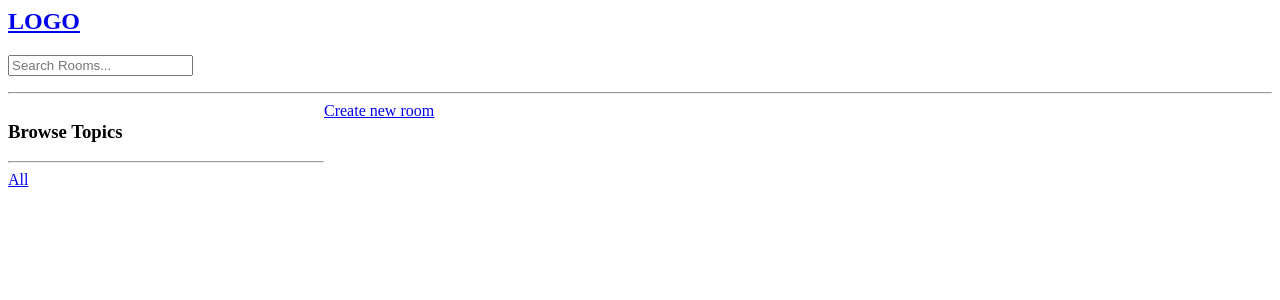
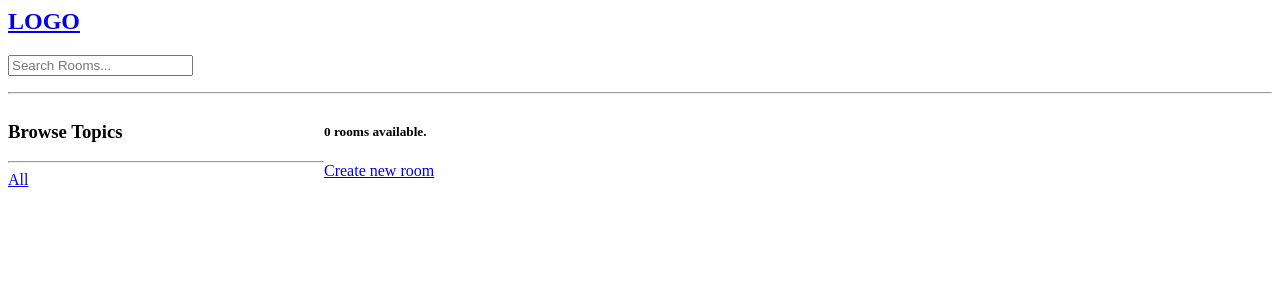
Before and after one commit to rukshan99/scholab, a Django app: page / in a window 1280 px wide. Shown: the top 300 px of the page. Run offline with Django 3.2, Linux system fonts and the light colour scheme; data that the repository does not hold is empty.

Commit message:
add room count in home

```diff
--- a/base/templates/base/home.html
+++ b/base/templates/base/home.html
@@ -22,6 +22,7 @@
         {% endfor %}
     </div>
     <div>
+        <h5>{{room_count}} rooms available.</h5>
         <a href="{% url 'create_room_view' %}">Create new room</a>
 
         <div>
--- a/base/views.py
+++ b/base/views.py
@@ -6,16 +6,17 @@ from .forms import RoomForm
 
 def home(request):
     q = request.GET.get('q') or ''
-
     rooms = Room.objects.filter(
         Q(topic__name__icontains=q) |
         Q(name__icontains=q) |
         Q(host__username__icontains=q)
     )
+    room_count = rooms.count()
     topics = Topic.objects.all()
     context = {
         'rooms': rooms,
-        'topics': topics
+        'topics': topics,
+        'room_count': room_count
     }
     return render(request, 'base/home.html', context)
 
```
